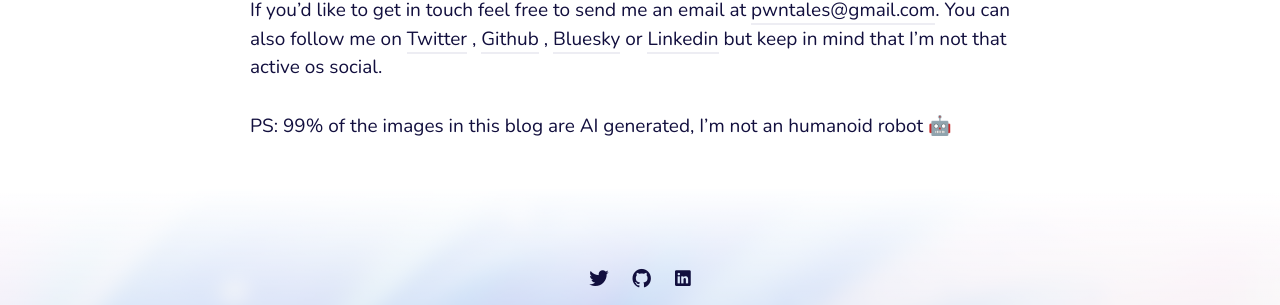
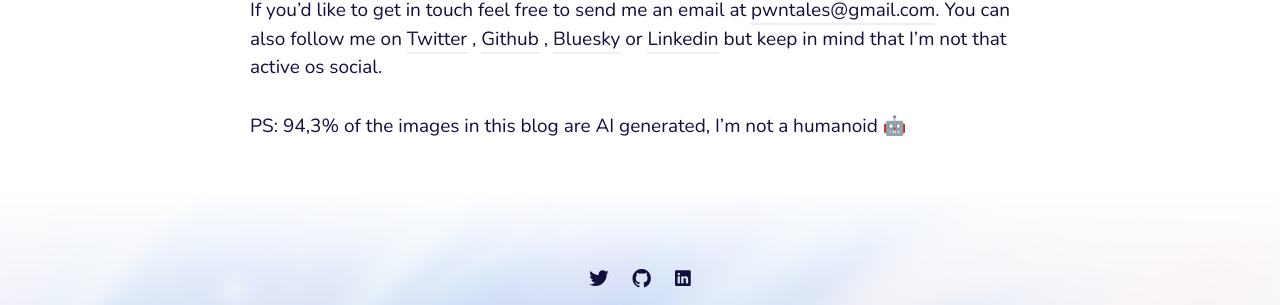
Before and after one commit to r00tkie/r00tkie.github.io, a Jekyll site: the page built from _pages/about.md, in a window 1280 px wide and 900 px high, scrolled down 1041 px. Shown: the part 504-809 px from the top of the window. Built offline with Jekyll 4.4.1, drawn with Linux system fonts in a browser that asks for light colours.

```diff
--- a/_data/settings.yml
+++ b/_data/settings.yml
@@ -16,7 +16,7 @@
     - title: 'Projects'
       url: '/projects/'
     - title: 'About'
-      url: '/about'
+      url: '/about/'
     #- title: 'Contact'
     #  url: '/contact'
     # - title: 'Pages'
@@ -57,8 +57,8 @@
 #     Here I'm going to share my thoughts, my projects and my experiences.
 
 #     "
-  image: '/images/cyber-me.jpg'
-  avatar: '/images/cyber-me.jpg'
+  image: '/images/me.jpg'
+  avatar: '/images/me.jpg'
   button__text: See my work
 
 
--- a/_pages/about.md
+++ b/_pages/about.md
@@ -16,7 +16,7 @@
 
 If you'd like to get in touch feel free to send me an email at [pwntales@gmail.com](mailto:pwntales@gmail.com){:target="_blank"}. You can also follow me on <a href="https://twitter.com/r00tkie" target="_blank">Twitter</a> , <a href="https://github.com/r00tkie" target="_blank">Github</a> , <a href="https://bsky.app/profile/r00tkie.bsky.social" target="_blank"> Bluesky</a> or <a href="https://www.linkedin.com/in/spyrosmanglis/" target="_blank">Linkedin</a> but keep in mind that I'm not that active os social.
 
-PS: 99% of the images in this blog are AI generated, I'm not an humanoid robot 🤖
+PS: 94,3% of the images in this blog are AI generated, I'm not a humanoid 🤖
 
 <!-- <div class="gallery-box">
   <div class="gallery">
```
Also changed, not shown: images/me.png (added).
